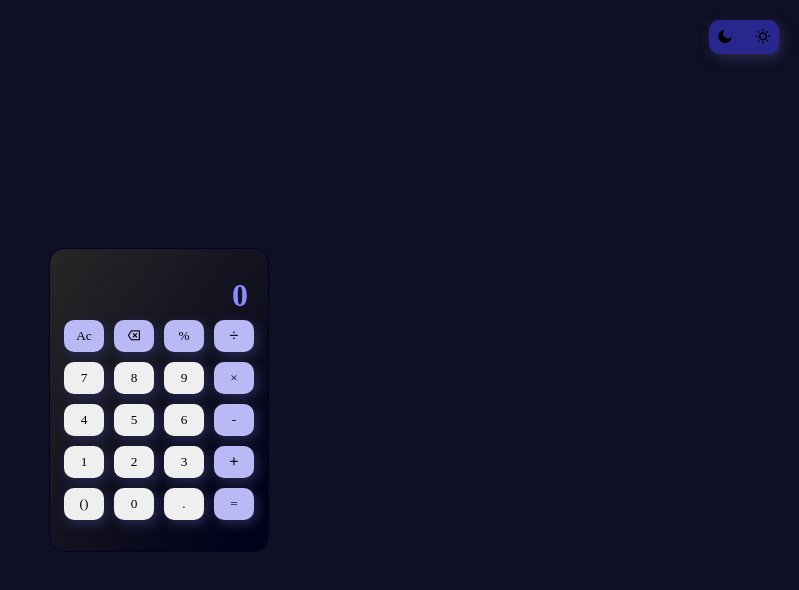
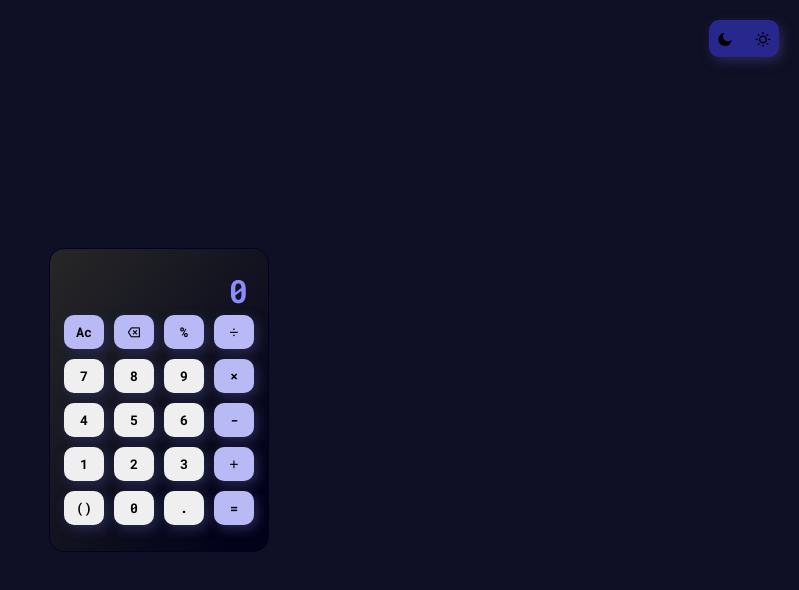
Before and after one commit to HawrehSensei89/calculator-html-css-js, a plain HTML site: page index.html in a window 1280 px wide. Shown: the whole page, without its empty margins (481-1280 px from the left). Drawn offline with nearby package versions, Linux system fonts and the light colour scheme; the site is published under a folder, as on GitHub Pages, so addresses that start at the root find nothing.

Commit message:
fixed font addres

```diff
--- a/css/style-dark.css
+++ b/css/style-dark.css
@@ -6,7 +6,7 @@
 
 @font-face {
     font-family: Font;
-    src: url("/assets/fonts/RobotoMono-Bold.ttf") format("TrueType");
+    src: url("../assets/fonts/RobotoMono-Bold.ttf") format("TrueType");
 }
 
 body {
--- a/css/style.css
+++ b/css/style.css
@@ -6,7 +6,7 @@
 
 @font-face {
     font-family: Font;
-    src: url("/assets/fonts/RobotoMono-Bold.ttf") format("TrueType");
+    src: url("../assets/fonts/RobotoMono-Bold.ttf") format("TrueType");
 }
 
 body {
```
